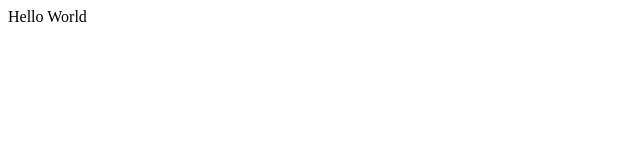
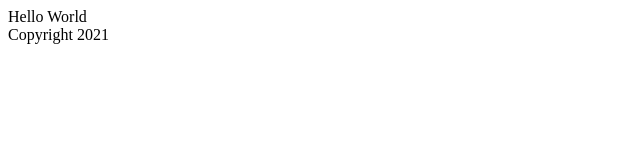
Before and after one commit to bbgrabbag/code-talk-git-demo, a plain HTML site: page index.html in a window 1280 px wide. Shown: the whole page, without its empty margins (0-640 px from the left). Drawn offline with Linux system fonts and the light colour scheme.

Commit message:
created footer

```diff
--- a/index.html
+++ b/index.html
@@ -12,6 +12,10 @@
         Hello World
     </div>
 
+    <footer>
+        <span>Copyright 2021</span>
+    </footer>
+
     <script src="./main.js"></script>
 </body>
 </html>
```
